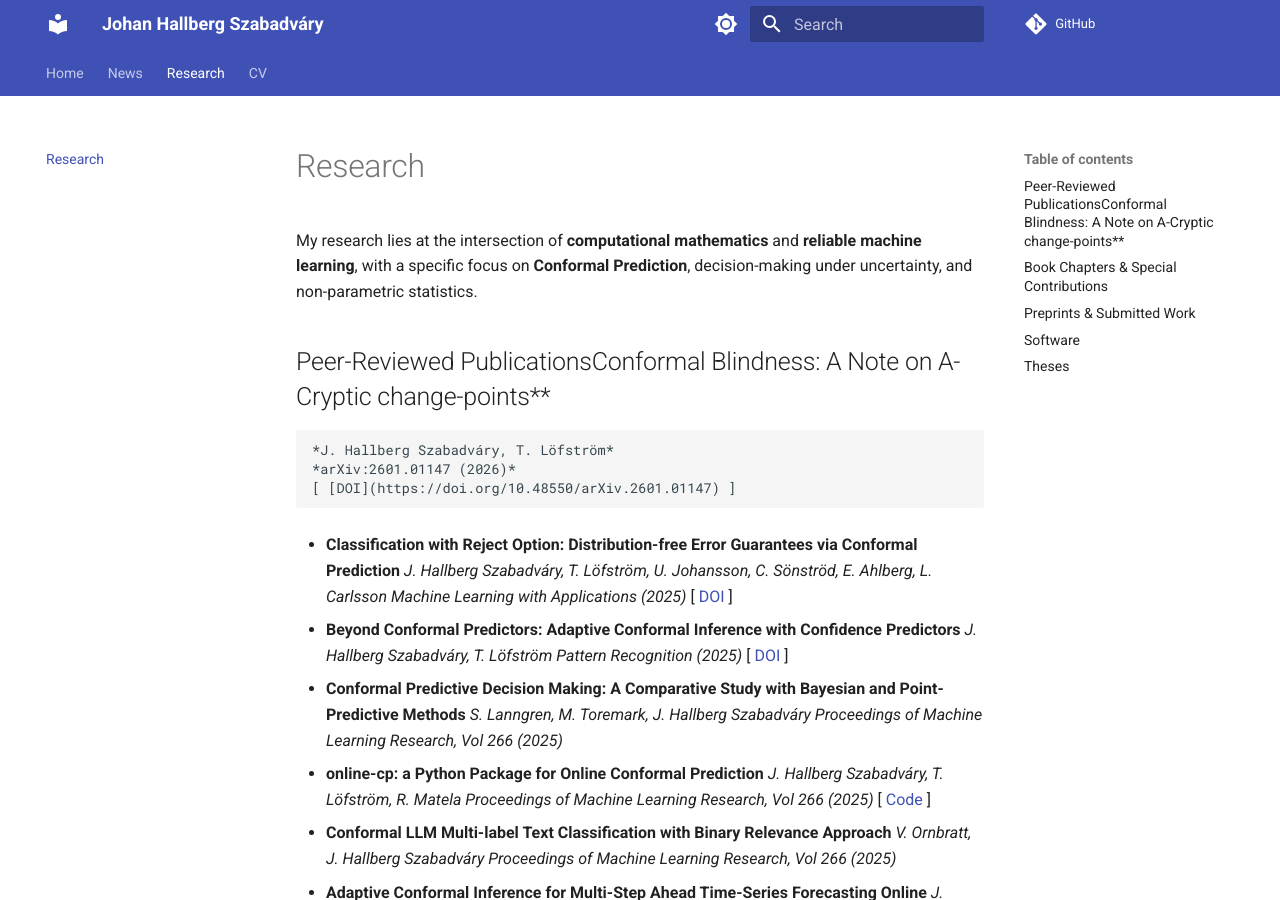
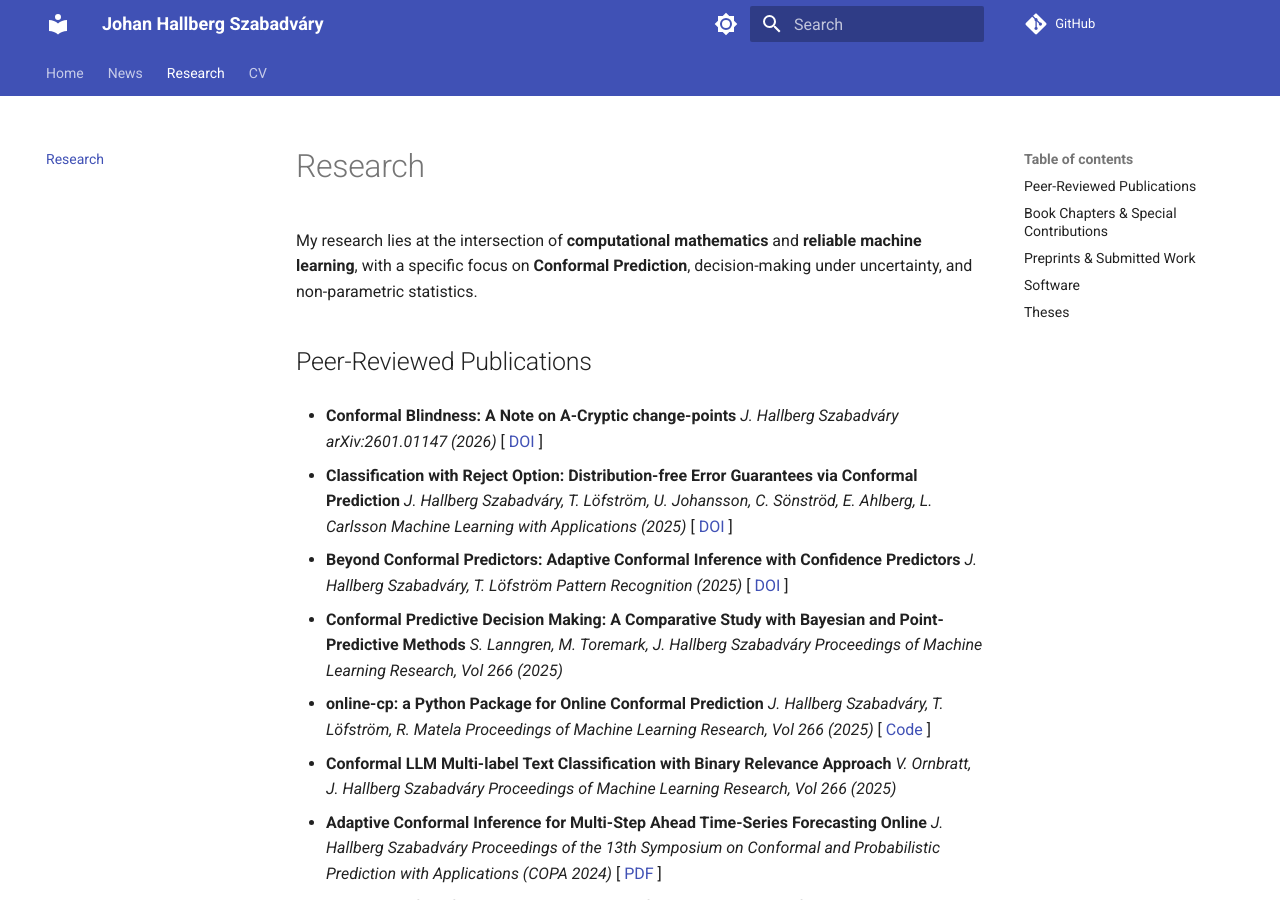
Before and after one commit to johan-hallberg-szabadvary/johan-hallberg-szabadvary.github.io, an MkDocs documentation site: the page built from docs/research.md, in a window 1280 px wide and 900 px high. Built offline with MkDocs 1.6.1 and Material for MkDocs 9.7.7, drawn with Linux system fonts in a browser that asks for light colours; comment, search, counter and statistics services are not loaded.

Commit message:
fix format of preprint

```diff
--- a/docs/research.md
+++ b/docs/research.md
@@ -2,8 +2,10 @@
 
 My research lies at the intersection of **computational mathematics** and **reliable machine learning**, with a specific focus on **Conformal Prediction**, decision-making under uncertainty, and non-parametric statistics.
 
-## Peer-Reviewed PublicationsConformal Blindness: A Note on A-Cryptic change-points**
-    *J. Hallberg Szabadváry, T. Löfström*
+## Peer-Reviewed Publications
+
+* **Conformal Blindness: A Note on A-Cryptic change-points**
+    *J. Hallberg Szabadváry*
     *arXiv:2601.01147 (2026)*
     [ [DOI](https://doi.org/10.48550/arXiv.2601.01147) ]
 
```
